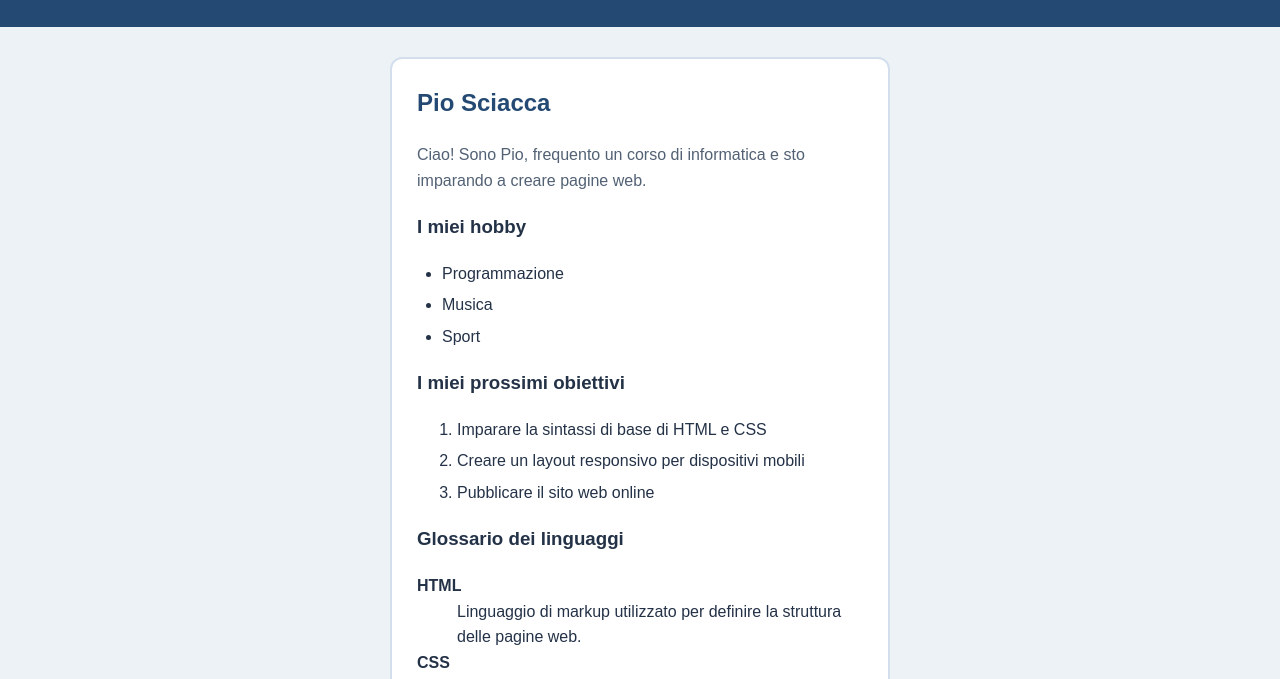
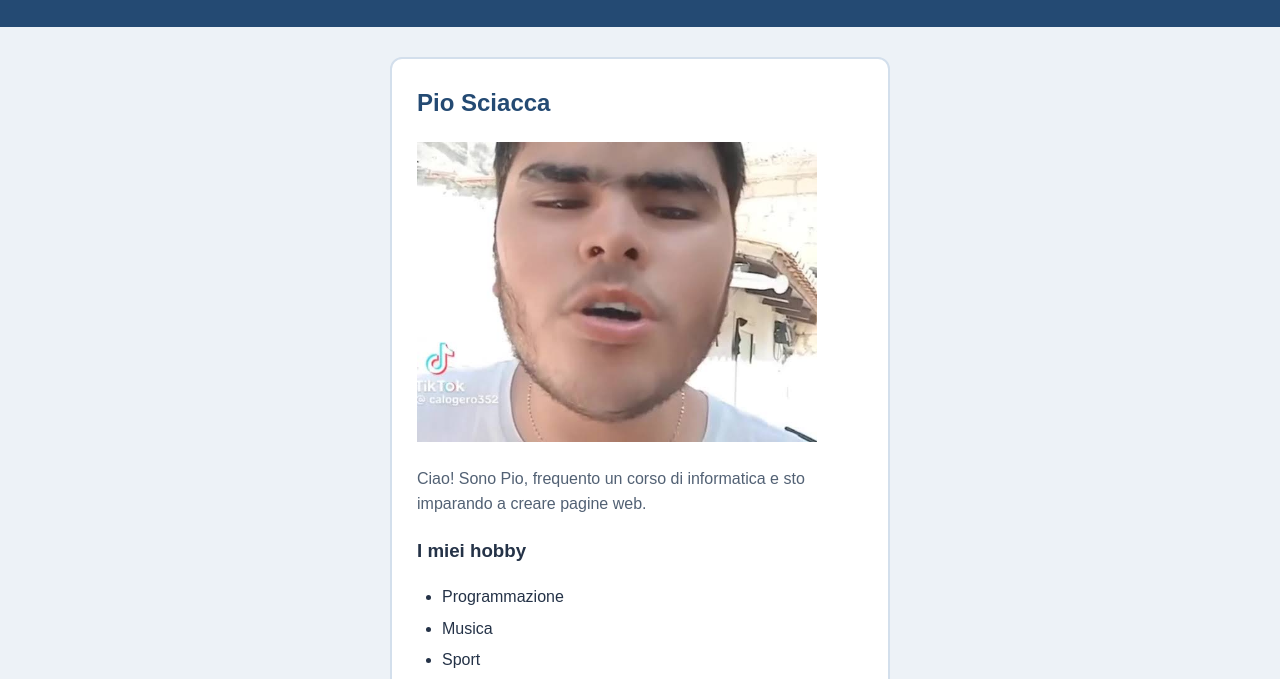
Before and after one commit to sciaccamattia2010-lab/laboratorio-html, a plain HTML site: page index.html in a window 1280 px wide. Shown: the part 118-797 px from the top of the page. Drawn offline with Linux system fonts and the light colour scheme.

Commit message:
Add image to Pio Sciacca's article in index.html

```diff
--- a/index.html
+++ b/index.html
@@ -18,6 +18,7 @@
     <main>
         <article class="scheda">
             <h2>Pio Sciacca</h2>
+            <img src="calogero.jpg" alt="illustrazione a tema informatica" width="400">
             <p class="descrizione">
                 Ciao! Sono Pio, frequento un corso di informatica e sto imparando a creare pagine web.
             </p>
```
